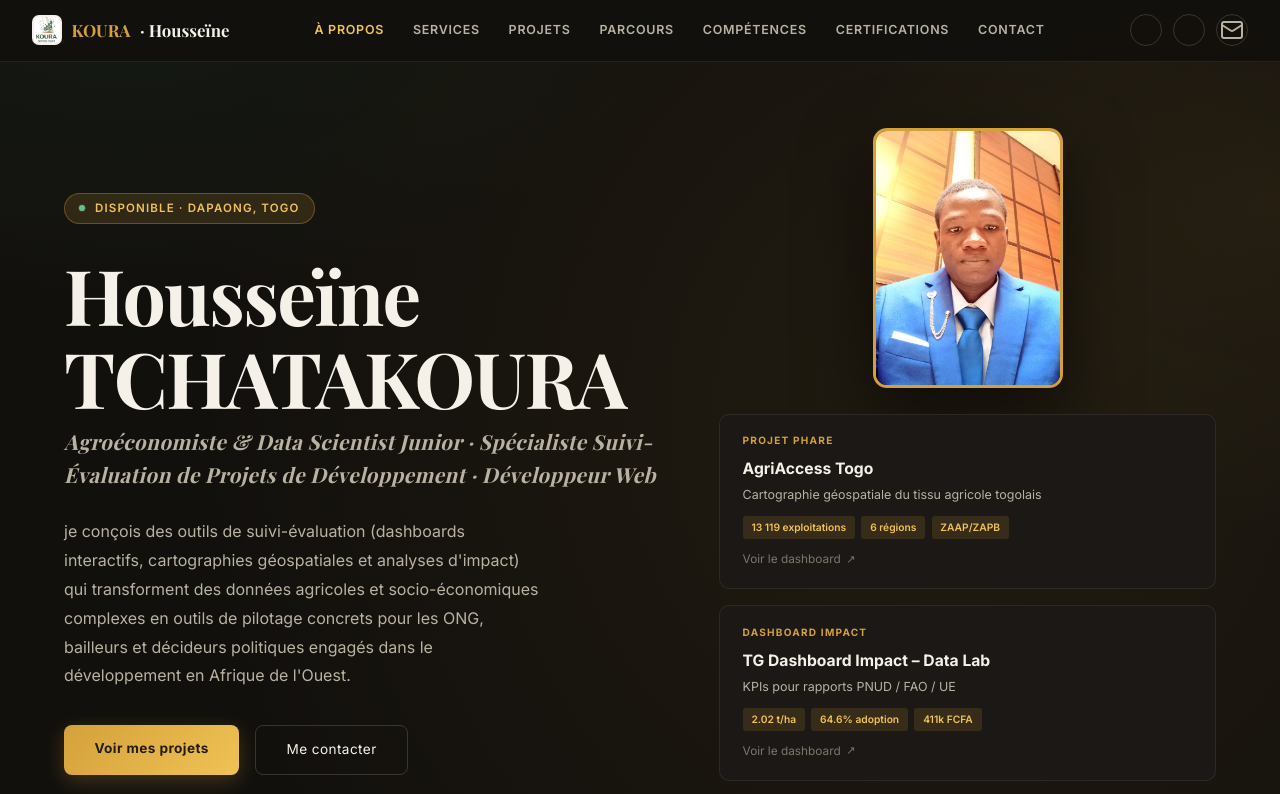
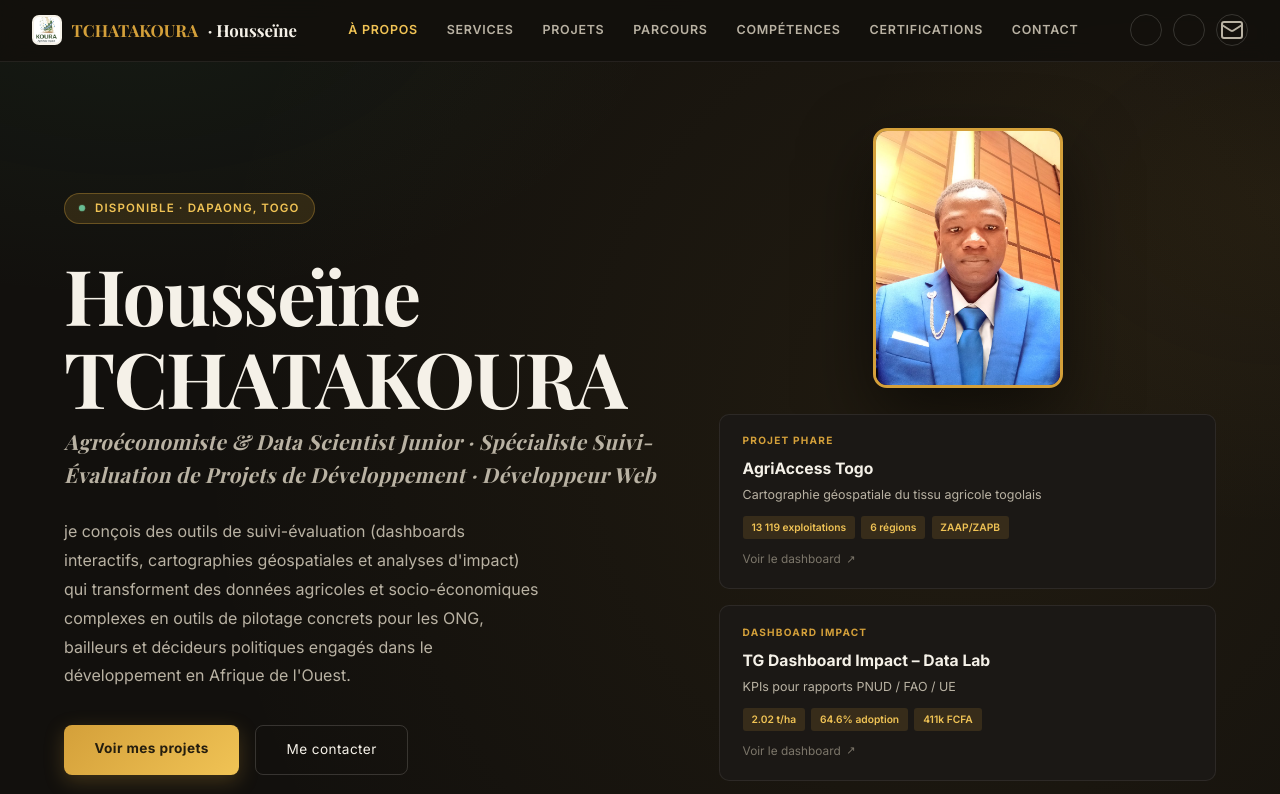
Before and after one commit to tchatakourah-hash/portfolio, a plain HTML site: page index.html in a window 1280 px wide. Shown: the top 794 px of the page. Drawn offline with nearby package versions, Linux system fonts and the light colour scheme; some icons are missing.

Commit message:
Update index.html

```diff
--- a/index.html
+++ b/index.html
@@ -21,7 +21,7 @@
 
 <!-- NAV -->
 <nav>
-  <a href="#hero" class="nav-logo"><img src="assets/img/logo-koura.png" alt="Logo KOURA"> <span>KOURA</span> · Housseïne</a>
+  <a href="#hero" class="nav-logo"><img src="assets/img/logo-koura.png" alt="Logo KOURA"> <span>TCHATAKOURA</span> · Housseïne</a>
   <button class="nav-burger" id="navBurger" aria-label="Ouvrir le menu" aria-expanded="false" aria-controls="navLinks">
     <span></span><span></span><span></span>
   </button>
```
